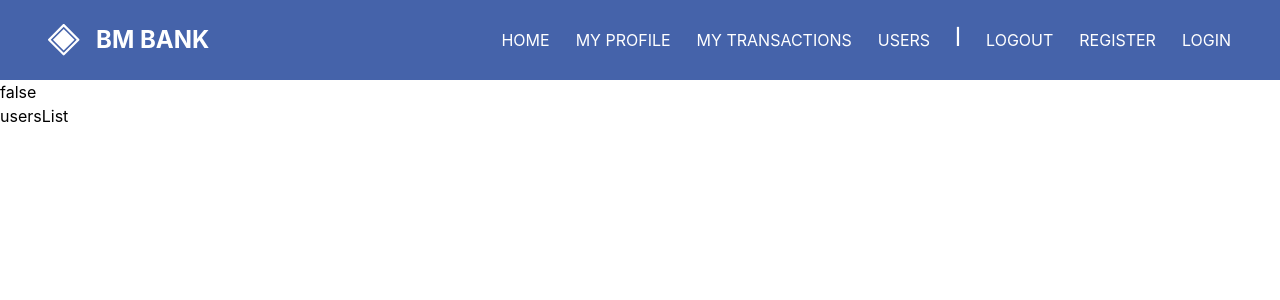
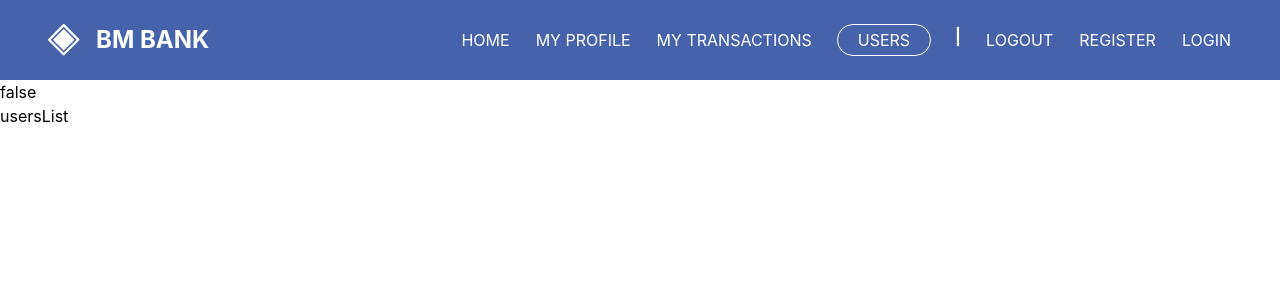
Before and after one commit to Engbashayer/bmbank, a React (Create React App) app: page /users in a window 1280 px wide. Shown: the top 300 px of the page. Built offline with nearby package versions, Linux system fonts and the light colour scheme; the HTML template or start-up script is replaced by a standard one.

Commit message:
fixed users page error

```diff
--- a/src/components/NavBar.js
+++ b/src/components/NavBar.js
@@ -31,7 +31,7 @@ const NavBar = () => {
           MY TRANSACTIONS
         </NavLink>
         <NavLink
-          to="/usersList"
+          to="/users"
           className="text-1xl min-w-max font-regular text-white border border-[#4563AA] pt-3px pb-3px"
         >
           USERS
--- a/src/components/UsersList.js
+++ b/src/components/UsersList.js
@@ -1,8 +1,6 @@
 import React from "react";
-import { getAllUsers } from "../api/auth";
-import { useQuery } from "@tanstack/react-query";
 
-const Users = () => {
+const UsersList = () => {
   return (
     <div>
       <div>usersList</div>
@@ -10,4 +8,4 @@ const Users = () => {
   );
 };
 
-export default Users;
+export default UsersList;
```
